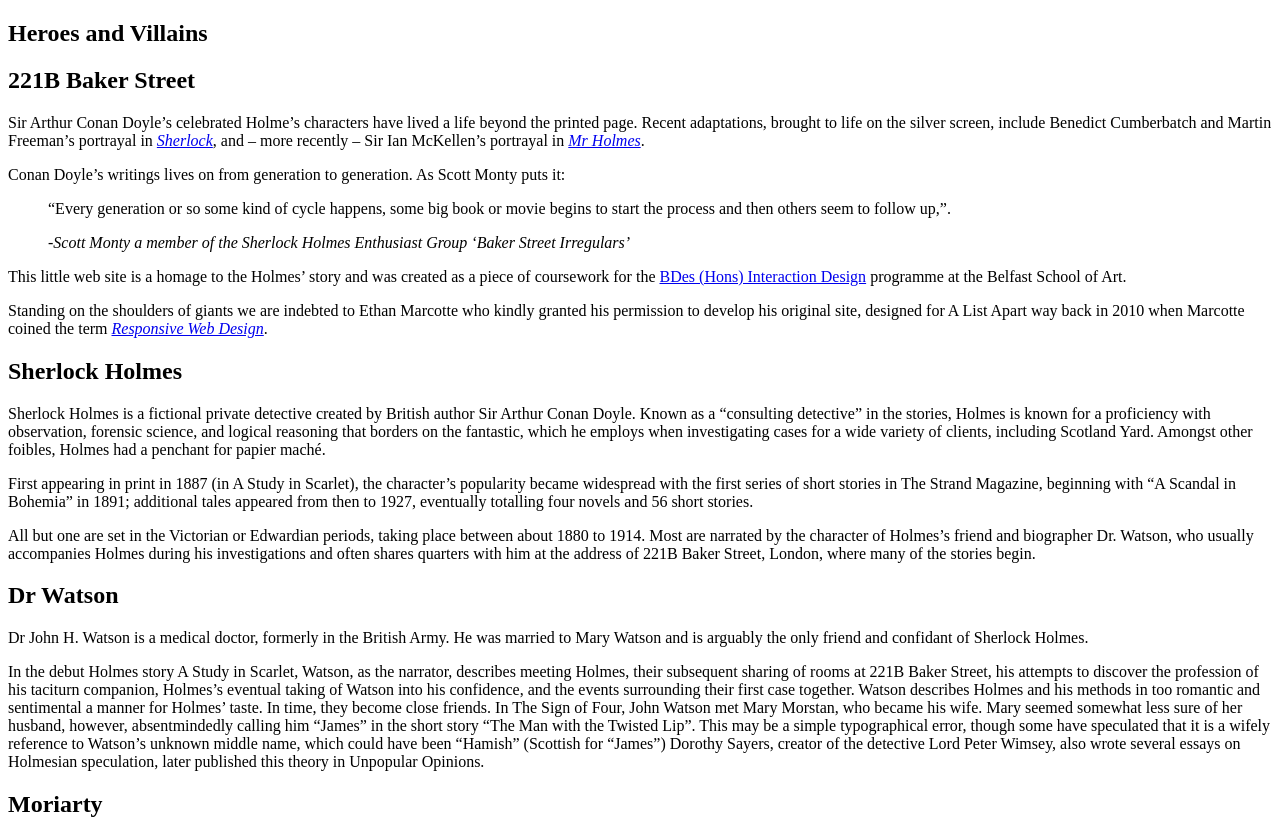
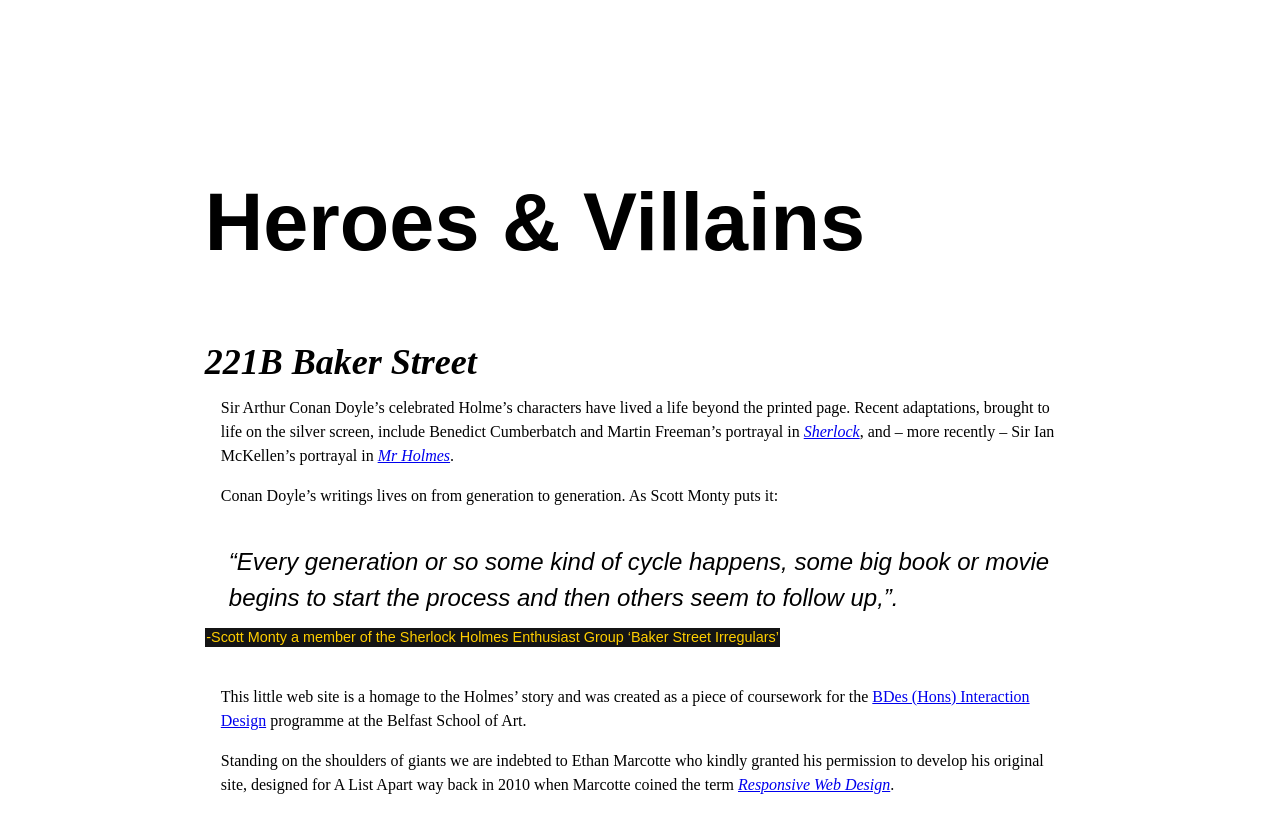
Before and after one commit to SaysKez/heroes-and-villains, a plain HTML site: page index.html in a window 1280 px wide. Shown: the top 821 px of the page. Drawn offline with Linux system fonts and the light colour scheme; a web font is replaced by a local one.

Commit message:
added typekit

```diff
--- a/css/style.css
+++ b/css/style.css
@@ -0,0 +1,57 @@
+/* 1. CSS RESET */
+
+* {
+    padding: 0;
+    margin: 0;
+    font-size: 100%;
+    line-height: 1em;
+}
+
+body {
+    font-family: "minion-pro",serif;
+    margin: auto;
+    width: 68%;
+}
+
+section {
+    margin: 3.375em auto;
+}
+
+h1 {
+    /*font-family: 'CircularStd Black', helvetica, sans-serif;*/
+    font-family: "nimbus-sans",sans-serif;
+    font-size: 5.063em;
+    margin: 2.25em auto 1em auto;
+}
+
+h2 {
+    font-style: italic;
+    font-size: 2.25em;
+}
+
+p {
+    font-size: 1em;
+    line-height: 1.5em;
+    margin: 1em;
+}
+
+blockquote {
+    /*font-family: 'CircularStd', helvetica, sans-serif;*/
+    font-family: "nimbus-sans",sans-serif;
+    font-size: 1.5em;
+    font-style: italic;
+    margin: 1.5em auto;
+}
+
+blockquote p {
+    margin-bottom: 0.25em;
+}
+
+blockquote cite {
+    font-size: 60%;
+    line-height: 1.5em;
+    font-style: normal;
+    background-color: #141414;
+    color: #ffce00;
+    padding: 0.1em;
+}
--- a/index.html
+++ b/index.html
@@ -9,13 +9,18 @@
         <meta name="keywords" content="heroes, villains, 'Sherlock Holmes', watson, moriarty, ixdbelfast" />
         <meta name="author" content="Kezie Todd" />
 
+        <link href="css/style.css" rel='stylesheet' type='text/css'>
+
+        <!-- TYPEKIT -->
+        <link rel="stylesheet" href="https://use.typekit.net/liz8nmf.css">
+
         <title>Heroes and Villains</title>
     </head>
 
     <body>
         <article>
             <header>
-                <h1>Heroes and Villains</h1>
+                <h1>Heroes & Villains</h1>
             </header>
 
             <section>
```
